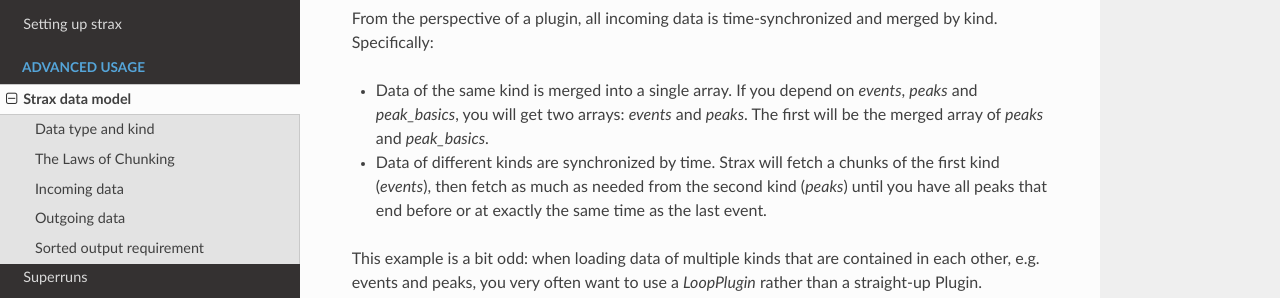
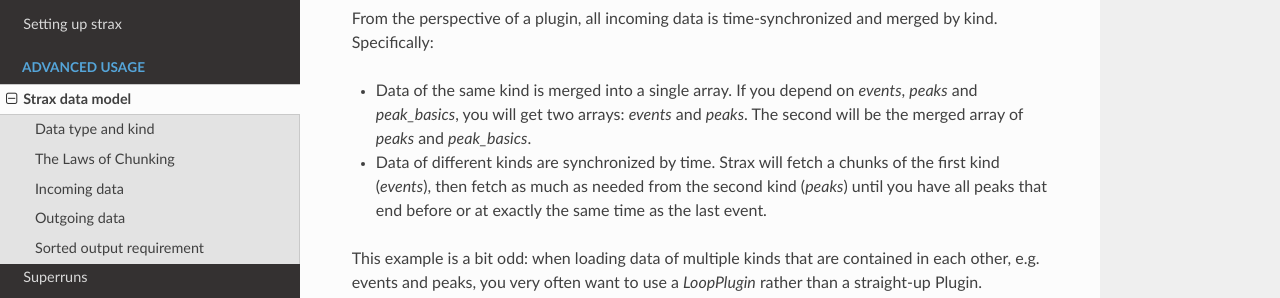
Before and after one commit to AxFoundation/strax, a Sphinx documentation site: the page built from docs/source/advanced/chunking.rst, in a window 1280 px wide and 900 px high, scrolled down 672 px. Shown: the part 153-451 px from the top of the window. Built offline with Sphinx 7.4.7 and the Read the Docs theme 2.0.0, drawn with Linux system fonts in a browser that asks for light colours.

Commit message:
Minor typo in docs

```diff
--- a/docs/source/advanced/chunking.rst
+++ b/docs/source/advanced/chunking.rst
@@ -28,7 +28,7 @@ Incoming data
 -------------
 From the perspective of a plugin, all incoming data is time-synchronized and merged by kind. Specifically:
 
-* Data of the same kind is merged into a single array. If you depend on `events`, `peaks` and `peak_basics`, you will get two arrays: `events` and `peaks`. The first will be the merged array of `peaks` and `peak_basics`.
+* Data of the same kind is merged into a single array. If you depend on `events`, `peaks` and `peak_basics`, you will get two arrays: `events` and `peaks`. The second will be the merged array of `peaks` and `peak_basics`.
 * Data of different kinds are synchronized by time. Strax will fetch a chunks of the first kind (`events`), then fetch as much as needed from the second kind (`peaks`) until you have all peaks that end before or at exactly the same time as the last event.
 
 This example is a bit odd: when loading data of multiple kinds that are contained in each other, e.g. events and peaks, you very often want to use a `LoopPlugin` rather than a straight-up Plugin.
```
